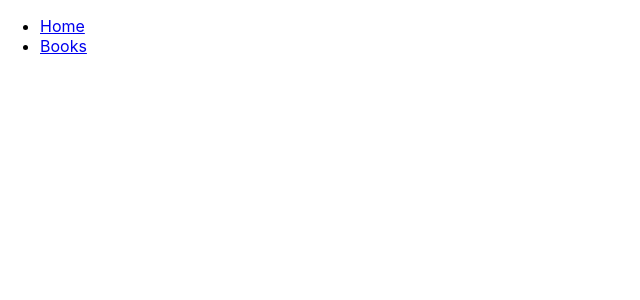
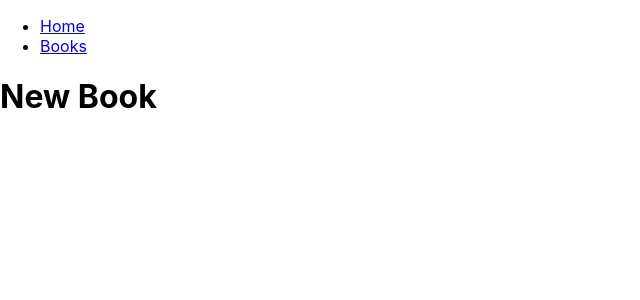
Before and after one commit to dchamp16/learn-react-router, a React (Create React App) app: page /books/new in a window 1280 px wide. Before the commit this address had no page. Shown: the top 300 px of the page, without its empty margins (0-640 px from the left). Built offline with nearby package versions, Linux system fonts and the light colour scheme.

Commit message:
continuation of learning route

```diff
--- a/src/App.js
+++ b/src/App.js
@@ -2,6 +2,9 @@
 import { Route, Routes, Link } from "react-router-dom";
 import Home from "./pages/Home";
 import BookList from "./pages/BookList";
+import Book from "./pages/Book";
+import NewBook from "./pages/NewBook";
+import NotFound from "./pages/NotFound";
 
 function App() {
   return (
@@ -19,6 +22,9 @@
       <Routes>
         <Route path="/" element={<Home />} />
         <Route path="/books" element={<BookList />} />
+        <Route path="/books/:id" element={<Book />} />
+        <Route path="/books/new" element={<NewBook />} />
+        <Route path="*" element={<NotFound />} />
       </Routes>
     </>
   );
--- a/src/pages/Book.js
+++ b/src/pages/Book.js
@@ -1,5 +1,7 @@
 import React from "react";
+import { useParams } from "react-router-dom";
 
 export default function Book() {
-  return <div>Book</div>;
+  const { id } = useParams(); //this use to connect links (click book1 book2 to see)
+  return <h1>Book {id}</h1>;
 }
--- a/src/pages/BookList.js
+++ b/src/pages/BookList.js
@@ -1,5 +1,17 @@
 import React from "react";
+import { Link } from "react-router-dom";
 
 export default function BookList() {
-  return <h1>Books</h1>;
+  return (
+    <>
+      <h1>Books</h1>
+      <Link to="/books/1">Book 1</Link>
+      <br />
+      <br />
+      <Link to="/books/2">Book 2</Link>
+      <br />
+      <br />
+      <Link to="/books/new">New Book </Link>
+    </>
+  );
 }
--- a/src/pages/NewBook.js
+++ b/src/pages/NewBook.js
@@ -1,5 +1,5 @@
 import React from "react";
 
 export default function NewBook() {
-  return <div>NewBook</div>;
+  return <h1>New Book</h1>;
 }
--- a/src/pages/NotFound.js
+++ b/src/pages/NotFound.js
@@ -1,5 +1,5 @@
 import React from "react";
 
 export default function NotFound() {
-  return <div>NotFound</div>;
+  return <h1>Not Found</h1>;
 }
```
